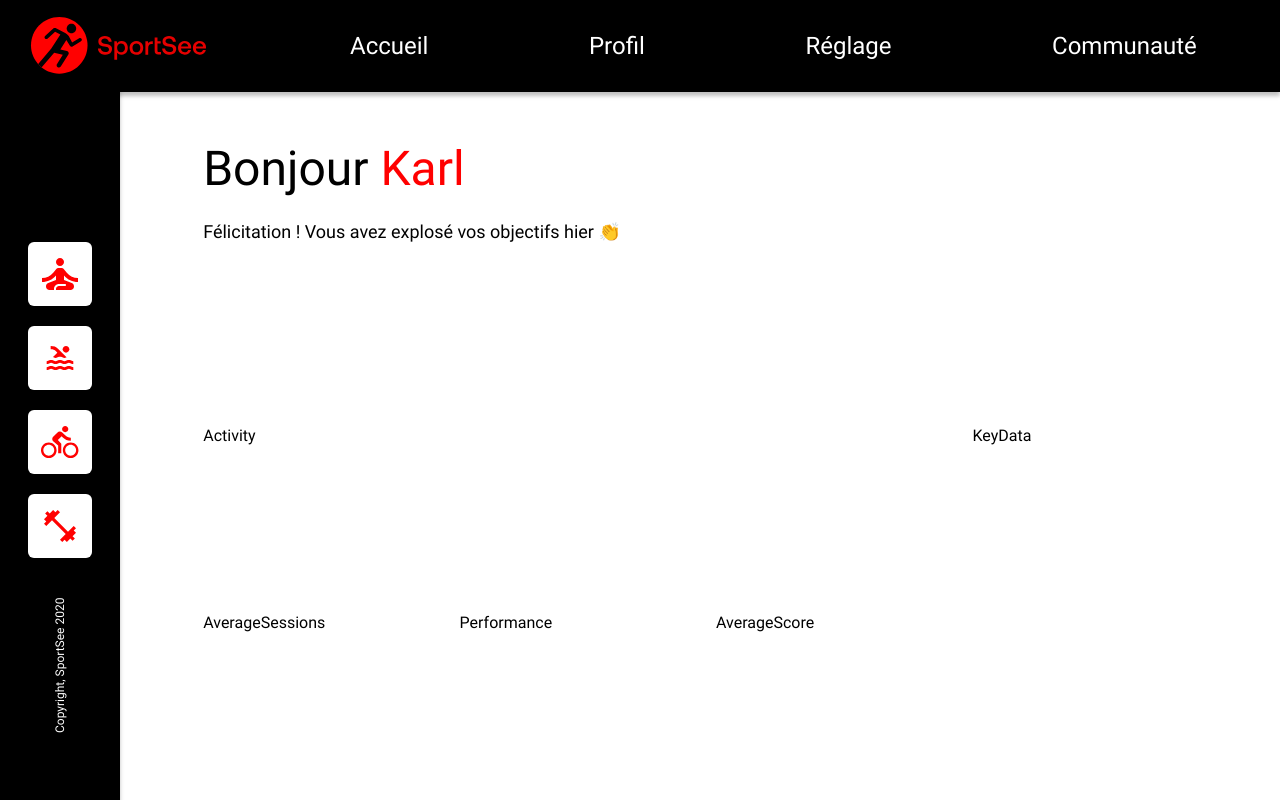
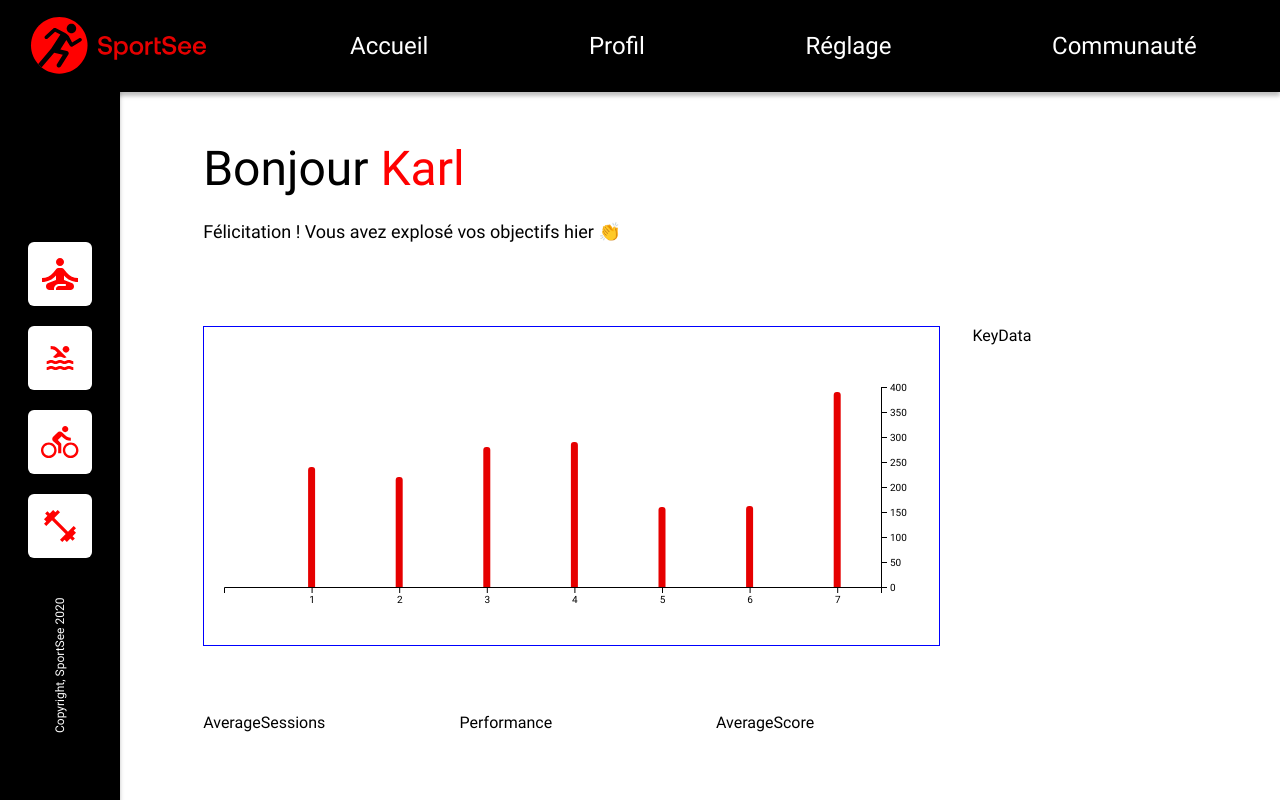
Before and after one commit to SebDelile/SebastienDelile_12_02082021, a React (Create React App) app: page /12 in a window 1280 px wide. Built offline with nearby package versions, Linux system fonts and the light colour scheme.

Commit message:
feat: add Activity and BarChart (WIP)
add the Activity component (manage data to forward to chart)
add BarChart component with only first data displayed (WIP)
styling not finished either

```diff
--- a/src/components/Activity.jsx
+++ b/src/components/Activity.jsx
@@ -1,16 +1,68 @@
 import { Component } from 'react';
 import styled from 'styled-components';
+import { ChartContainer } from './ChartContainer.jsx';
+import { BarChart } from './BarChart.jsx';
+import { isObjectEmpty } from '../utils/isObjectEmpty.js';
 
 export class Activity extends Component {
   constructor(props) {
     super(props);
-    this.stuff = null;
+    this.dataset = this.props.data.sessions.map((session) => ({
+      x: new Date(session.day).getDate(),
+      y0: session.kilogram,
+      y1: session.calories,
+    }));
+    this.weigthSet = this.props.data.sessions.map(
+      (session) => session.kilogram
+    );
+    this.burnedCalSet = this.props.data.sessions.map(
+      (session) => session.calories
+    );
   }
+
   render() {
-    return <Container>Activity</Container>;
+    const isDataReady = isObjectEmpty(this.props.data);
+    return (
+      <StyledChartContainer>
+        {isDataReady ? null : (
+          <BarChart
+            title="Activité quotidienne"
+            legend={true}
+            xAxis={{
+              name: 'Date',
+              unit: 'jours',
+              axisPosition: 'bottom',
+              isAxisTitle: false,
+              isScaleUnit: false,
+            }}
+            yAxis={[
+              {
+                name: 'Poids',
+                unit: 'kg',
+                color: '#282D30',
+                axisPosition: 'rigth',
+                isAxisTitle: false,
+                isScaleUnit: false,
+              },
+              {
+                name: 'Calories brûlées',
+                unit: 'kcal',
+                color: '#E60000',
+                axisPosition: 'none',
+                isAxisTitle: false,
+                isScaleUnit: false,
+              },
+            ]}
+            dataset={this.dataset}
+          />
+        )}
+      </StyledChartContainer>
+    );
   }
 }
 
-const Container = styled.div`
+const StyledChartContainer = styled(ChartContainer)`
   grid-area: activity;
+  height: 20rem;
+  border: 1px solid blue;
 `;
--- /dev/null
+++ b/src/components/BarChart.jsx
@@ -0,0 +1,110 @@
+import { Component } from 'react';
+import styled from 'styled-components';
+import * as d3 from 'd3';
+
+export class BarChart extends Component {
+  componentDidMount() {
+    this.createBarChart();
+    this.updateBarChart();
+  }
+
+  componentDidUpdate() {
+    this.updateBarChart();
+  }
+
+  createBarChart() {
+    const chart = d3
+      .select(this.svgRootNode)
+      .append('g')
+      .attr('class', 'chart');
+
+    chart.append('g').attr('class', 'xAxis');
+
+    chart.append('g').attr('class', 'yAxis');
+
+    chart.append('g').attr('class', 'bars');
+  }
+
+  updateBarChart() {
+    const svg = d3.select(this.svgRootNode);
+    const svgWidth = this.props.containerWidth;
+    const svgHeight = this.props.containerHeight;
+    const margin = { top: 60, bottom: 60, left: 20, right: 60 };
+    const chartWidth = this.props.containerWidth - margin.left - margin.right;
+    const chartHeight = this.props.containerHeight - margin.top - margin.bottom;
+
+    const dataset = this.props.dataset;
+
+    const xAxisScale = d3
+      .scaleLinear()
+      .range([0, chartWidth])
+      .domain([0, d3.max(dataset, (data) => data.x) + 0.5]);
+    const yAxisScale = d3
+      .scaleLinear()
+      .range([chartHeight, 0])
+      .domain([0, d3.max(dataset, (data) => data.y1)])
+      .nice();
+
+    const yAxisScale2 = (data) => chartHeight - yAxisScale(data);
+
+    svg.attr('width', svgWidth).attr('height', svgHeight);
+
+    const chart = svg
+      .select('.chart')
+      .attr('width', chartWidth)
+      .attr('height', chartHeight)
+      .attr('transform', 'translate(' + margin.left + ',' + margin.top + ')');
+
+    const xAxis = chart
+      .select('.xAxis')
+      .attr('transform', 'translate(0,' + chartHeight + ')')
+      .call(d3.axisBottom(xAxisScale).tickValues(dataset.map((data) => data.x)))
+      .selectAll('text')
+      .style('text-anchor', 'middle');
+
+    const yAxis = chart
+      .select('.yAxis')
+      .attr('transform', 'translate(' + chartWidth + ', 0)')
+      .call(d3.axisRight(yAxisScale).ticks(6));
+
+    chart.select('.bars').selectAll('path').data(dataset).exit().remove();
+
+    chart
+      .select('.bars')
+      .selectAll('path')
+      .data(dataset)
+      .enter()
+      .append('path');
+
+    const barPath = (x, y, width, height, radius) => {
+      const v = height <= radius ? 0 : height - radius;
+      const rad = height <= radius ? height : radius;
+      const h = width - 2 * rad;
+      return `
+        M${x - width / 2},${y}
+        v${-v}
+        q${0},${-rad} ${rad},${-rad}
+        h${h}
+        q${rad},${0} ${rad},${rad}
+        v${v}
+        z
+      `;
+    };
+
+    const bars = chart
+      .select('.bars')
+      .selectAll('path')
+      .attr('fill', this.props.yAxis[1].color)
+      .attr('d', (data) => barPath(xAxisScale(data.x), chartHeight, 7, 0, 3))
+      .transition()
+      .duration(1000)
+      .ease(d3.easeCubicOut)
+      .attr('d', (data) =>
+        barPath(xAxisScale(data.x), chartHeight, 7, yAxisScale2(data.y1), 3)
+      );
+  }
+
+  render() {
+    return <svg ref={(node) => (this.svgRootNode = node)} />;
+  }
+}
```
